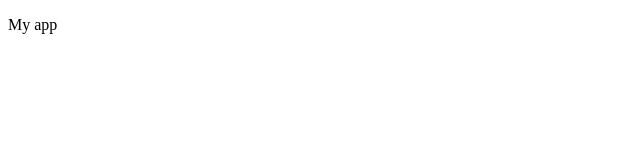
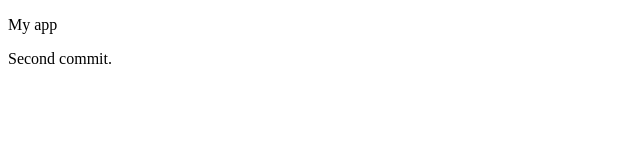
Before and after one commit to ancabalc/web5, a plain HTML site: page index.html in a window 1280 px wide. Shown: the full height of the page, 0-640 px from the left. Drawn offline with Linux system fonts and the light colour scheme.

Commit message:
Add second commit

```diff
--- a/index.html
+++ b/index.html
@@ -6,6 +6,7 @@
 <body>
 
 <p>My app</p>
+Second commit.
 
 </body>
 </html>
```
